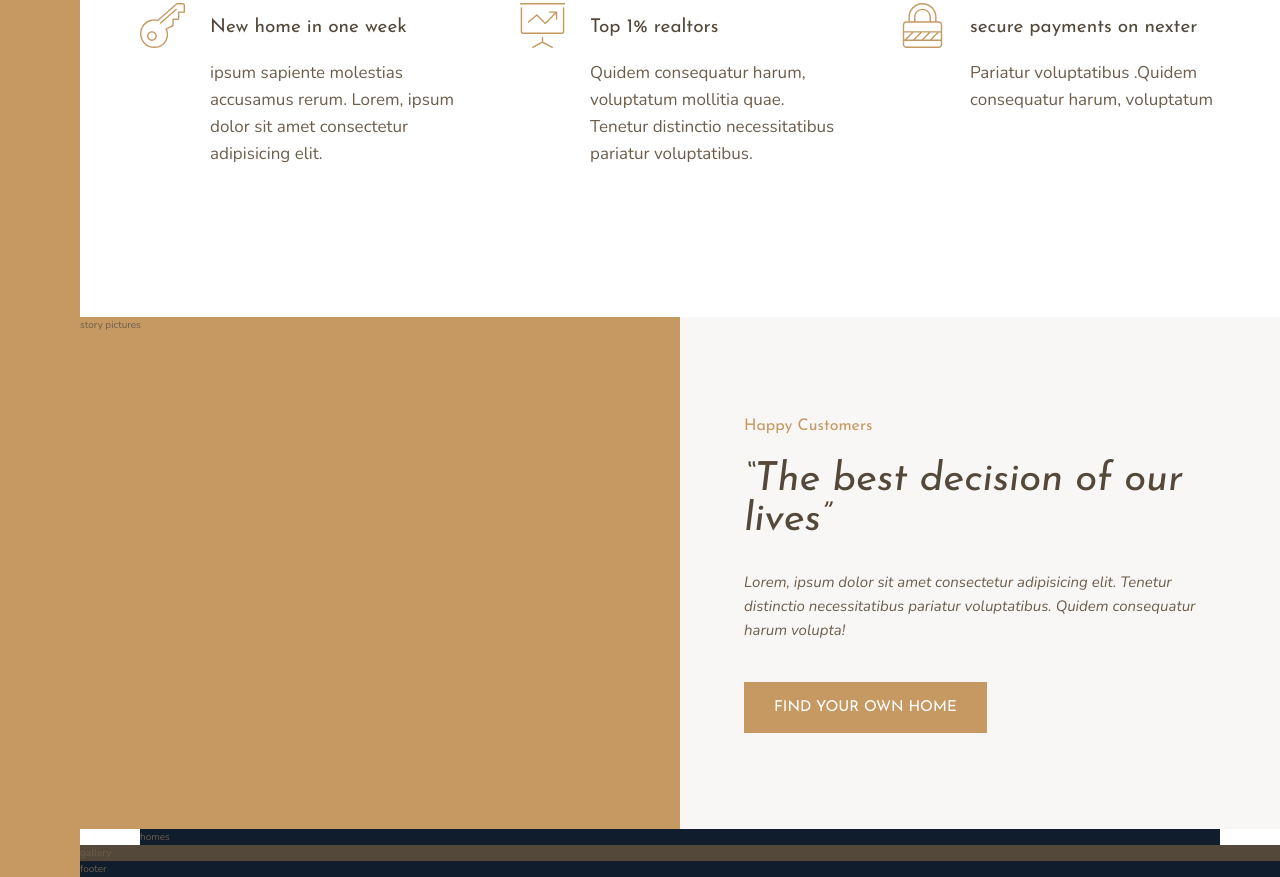
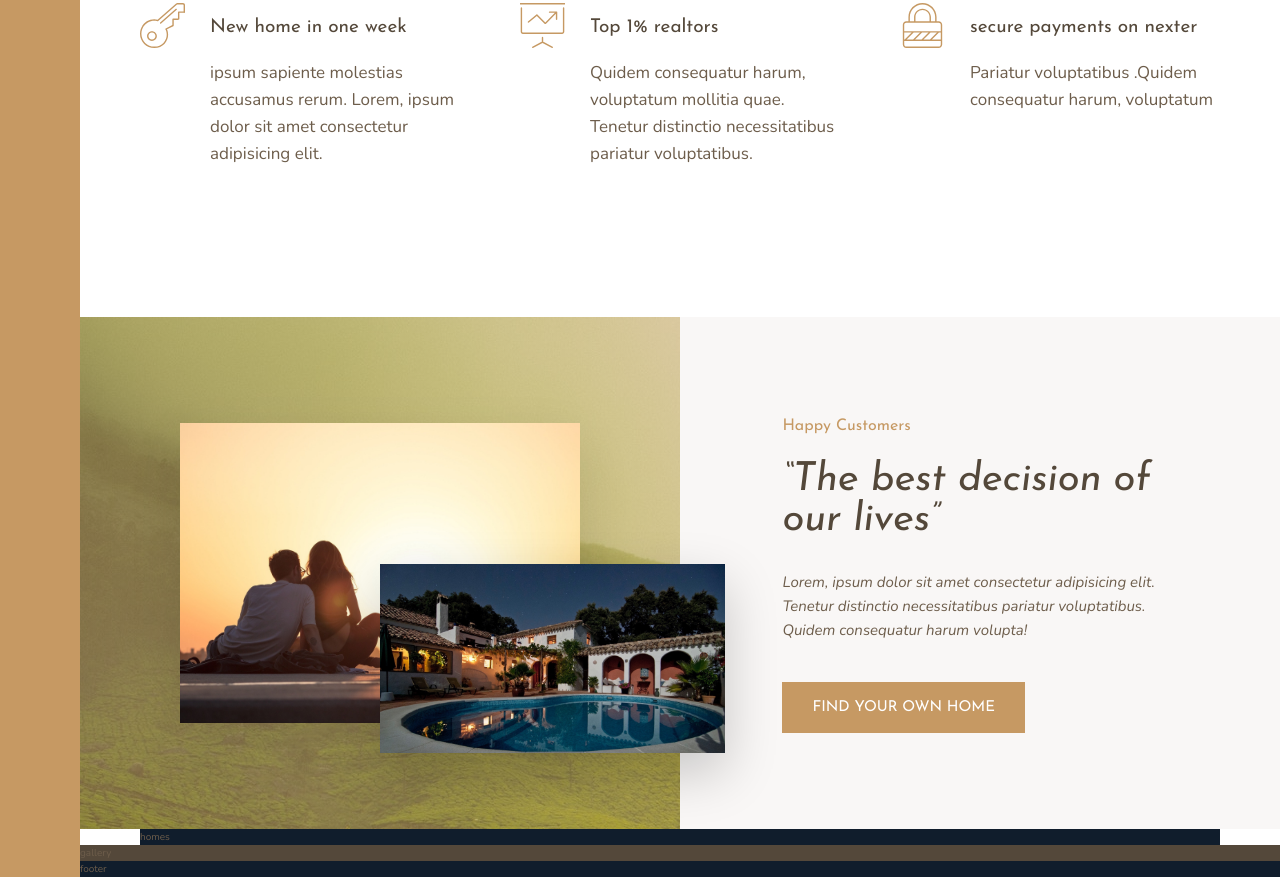
Before and after one commit to nishathapa/Nexter, a website: page index.html in a window 1280 px wide. Shown: the part 991-1868 px from the top of the page. Drawn offline with nearby package versions, Linux system fonts and the light colour scheme.

Commit message:
Added image to the story section

```diff
--- a/index.html
+++ b/index.html
@@ -83,7 +83,9 @@
         </section>
 
         <div class="story__pictures">
-            story pictures
+            <img src="img/story-1.jpeg" alt="couple with new house" class="story__img--1">
+            <img src="img/story-2.jpeg" alt="new house" class="story__img--2">
+
         </div>
 
         <div class="story__content">
--- a/sass/_story.scss
+++ b/sass/_story.scss
@@ -2,13 +2,36 @@
     &__pictures {
         background-color: $color-primary;
         grid-column: full-start / col-end 4;
+        background-image: linear-gradient(rgba($color-primary, .5), rgba($color-primary, .5)), url(../img/back.jpg);
+
+        display: grid;
+        grid-template-rows: repeat(6, 1fr);
+        grid-template-columns: repeat(6, 1fr);
+        align-items: center;
+
+    }
+
+    &__img--1{
+        width: 100%;
+        grid-row: 2/6;
+        grid-column: 2/6;
+        box-shadow: 0 2rem 5rem rgba( #000000, .1);
+    }
+
+    &__img--2{
+        width: 115%;
+        grid-row: 4/6;
+        grid-column: 4/7;
+        z-index: 50;
+        box-shadow: 0 2rem 5rem rgba( #000000, .2);
+
     }
 
     &__content {
         background-color: $color-grey-light-1;
         grid-column: col-start 5 / full-end;
 
-        padding: 6rem 8vh;
+        padding: 6rem 8vw;
 
         /*
         display: flex;
```
Also changed, not shown: css/style.css.
